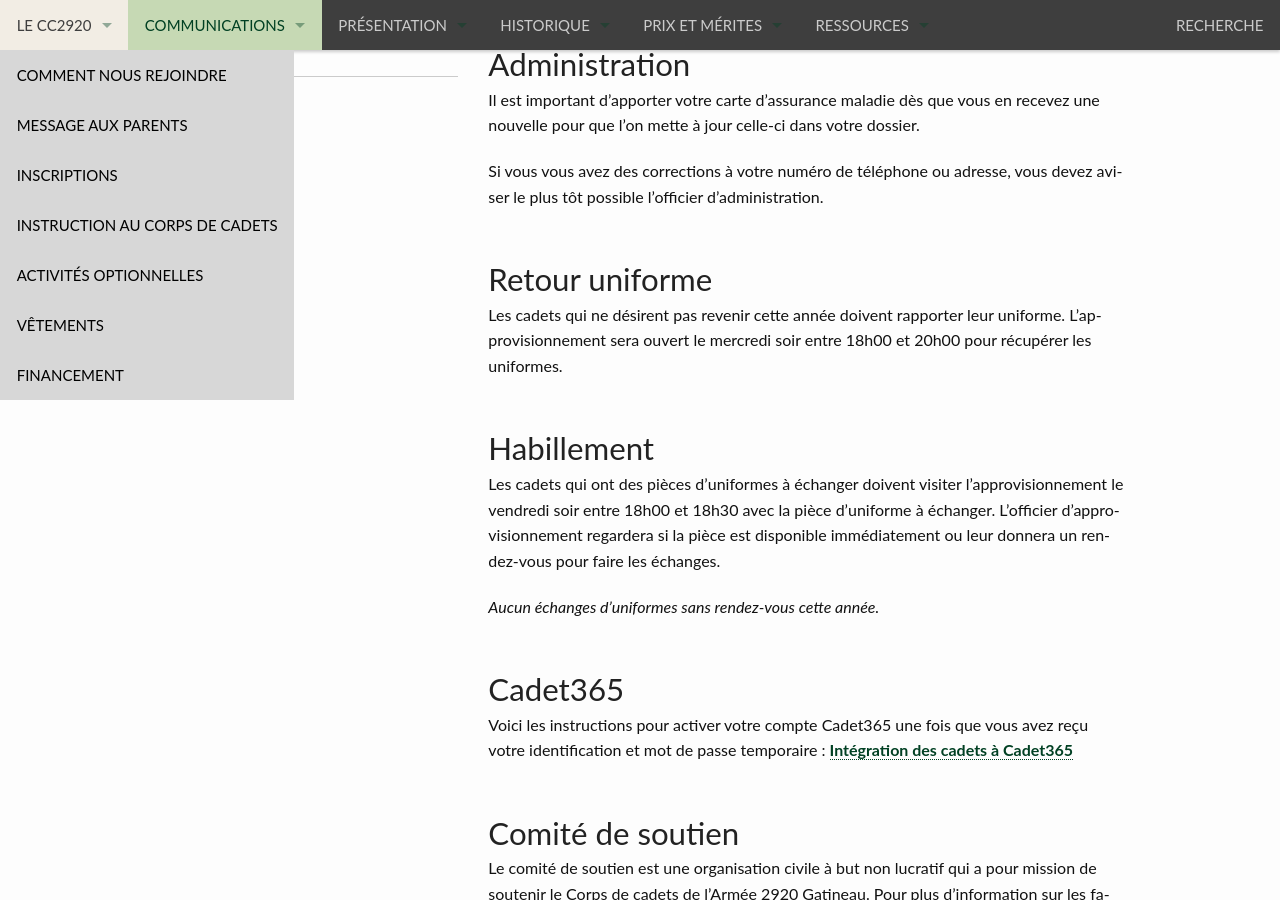
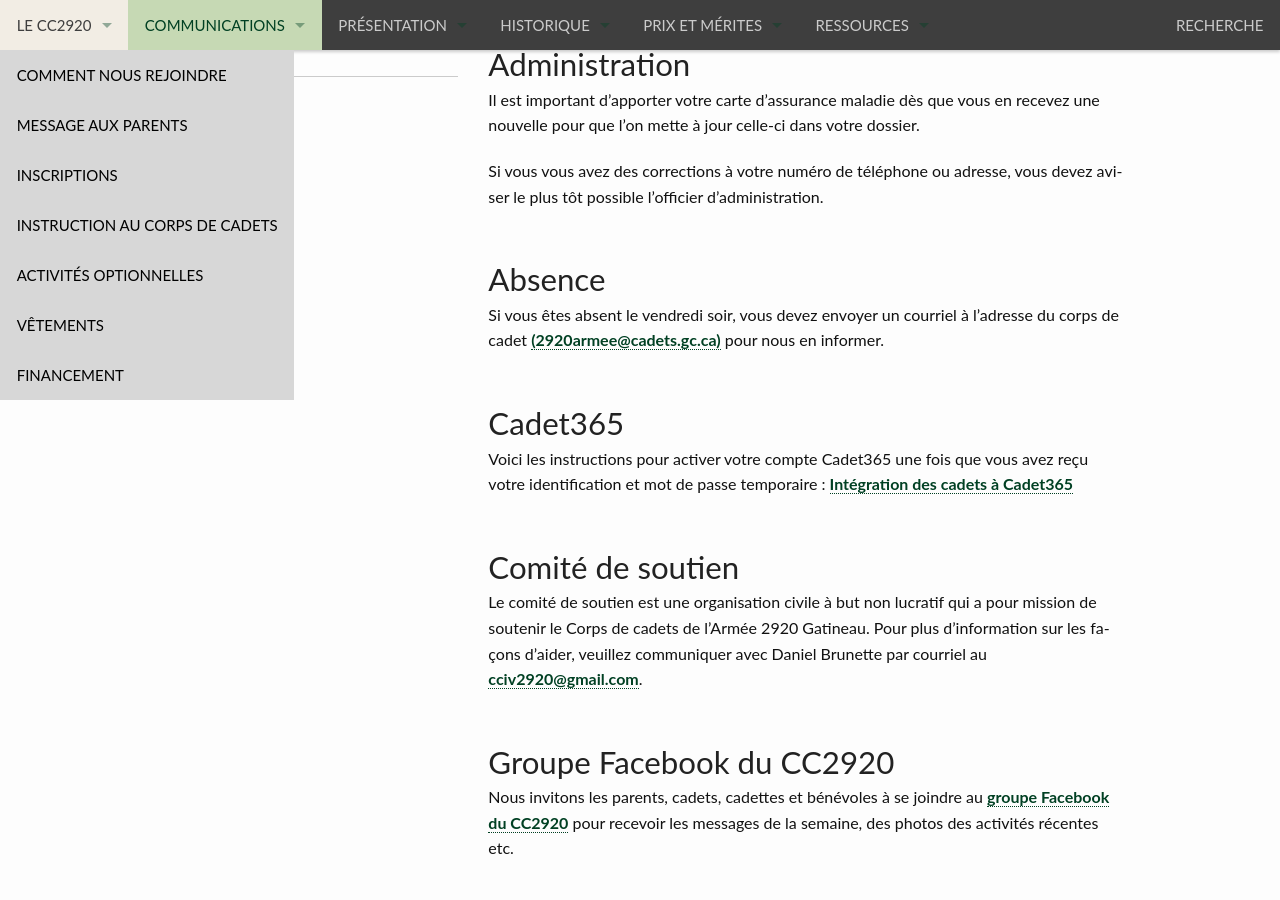
Before and after one commit to CC2920/web, a Jekyll site: the page built from _communications/information.md, in a window 1280 px wide and 900 px high, scrolled down 295 px. Built offline with Jekyll 4.4.1, drawn with Linux system fonts in a browser that asks for light colours.

Commit message:
Update information.md

```diff
--- a/_communications/information.md
+++ b/_communications/information.md
@@ -8,15 +8,8 @@ Il est important d'apporter votre carte d'assurance maladie dès que vous en rec
 
 Si vous vous avez des corrections à votre numéro de téléphone ou adresse, vous devez aviser le plus tôt possible l'officier d'administration.
 
-## Retour uniforme
-
-Les cadets qui ne désirent pas revenir cette année doivent rapporter leur uniforme. L'approvisionnement sera ouvert le mercredi soir entre 18h00 et 20h00 pour récupérer les uniformes.
-
-## Habillement
-
-Les cadets qui ont des pièces d'uniformes à échanger doivent visiter l'approvisionnement le vendredi soir entre 18h00 et 18h30 avec la pièce d'uniforme à échanger. L'officier d'approvisionnement regardera si la pièce est disponible immédiatement ou leur donnera un rendez-vous pour faire les échanges.
-
-*Aucun échanges d'uniformes sans rendez-vous cette année.*
+## Absence
+Si vous êtes absent le vendredi soir, vous devez envoyer un courriel à l'adresse du corps de cadet [(2920armee@cadets.gc.ca)](mailto:2920armee@cadets.gc.ca) pour nous en informer.
 
 ## Cadet365
 
```
